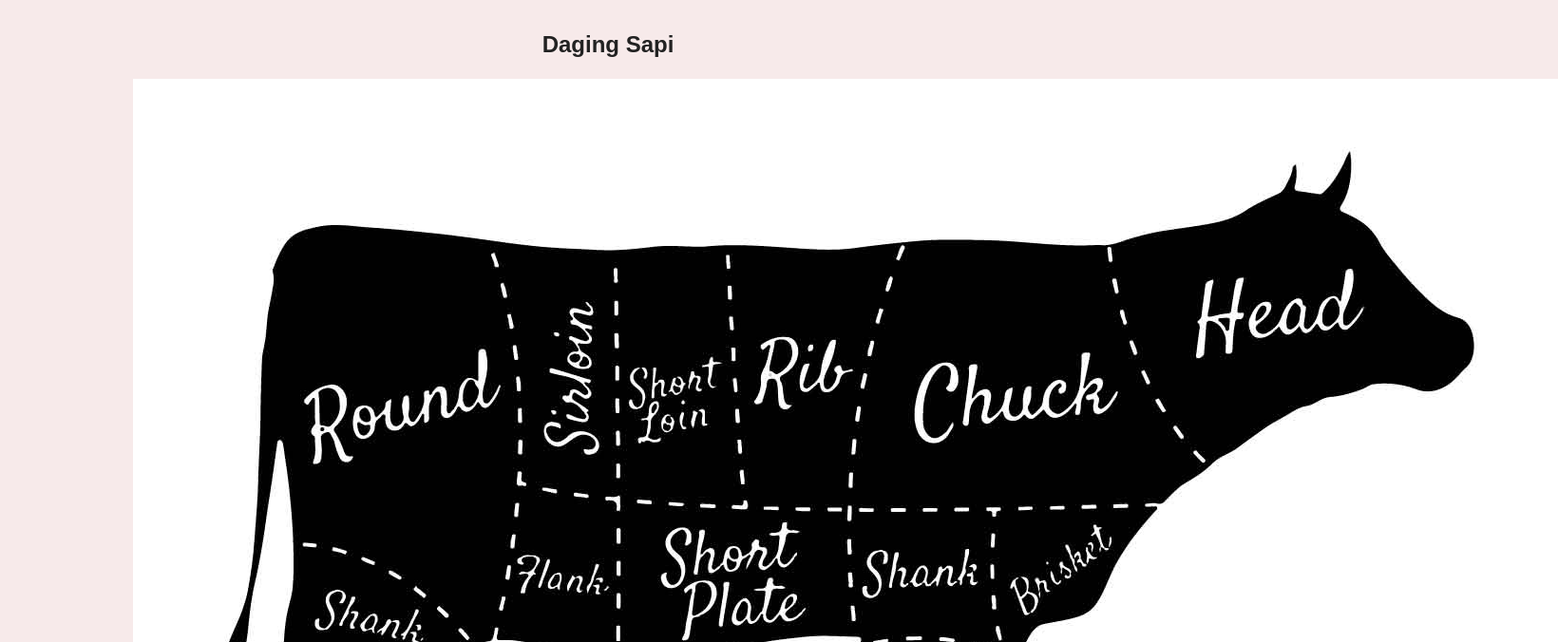
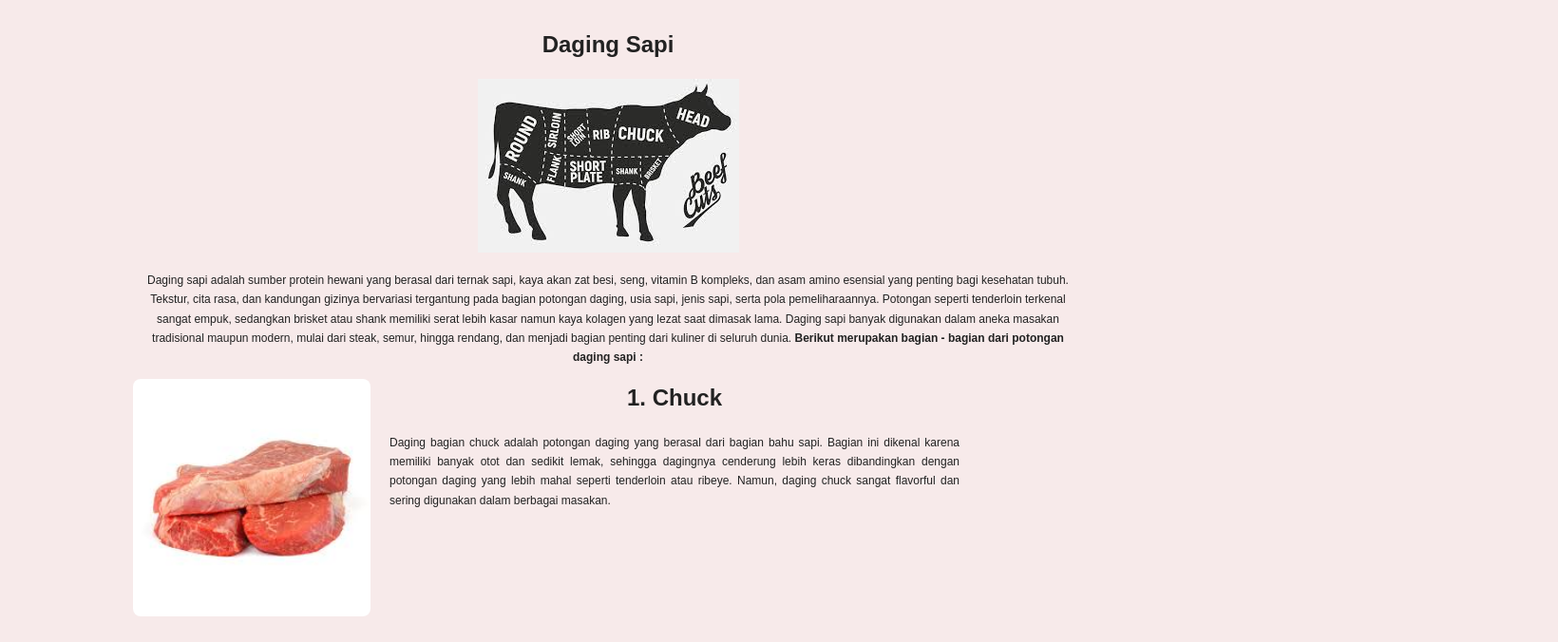
Before and after one commit to Arifrahman29/SeputarDaging, a plain HTML site: page index.html in a window 1280 px wide. Shown: the part 887-1563 px from the top of the page at 95% size, 1640 px wide, since content can reach past the window. Drawn offline with Linux system fonts and the light colour scheme.

Commit message:
Update index.html

```diff
--- a/index.html
+++ b/index.html
@@ -71,7 +71,7 @@
       </div>
       <h1>Daging Sapi</h1>
       <img
-        src="sapi.jpg"
+        src="sapi1.jpg"
         alt="Daging Sapi"
         class="sapi"
       />
```
